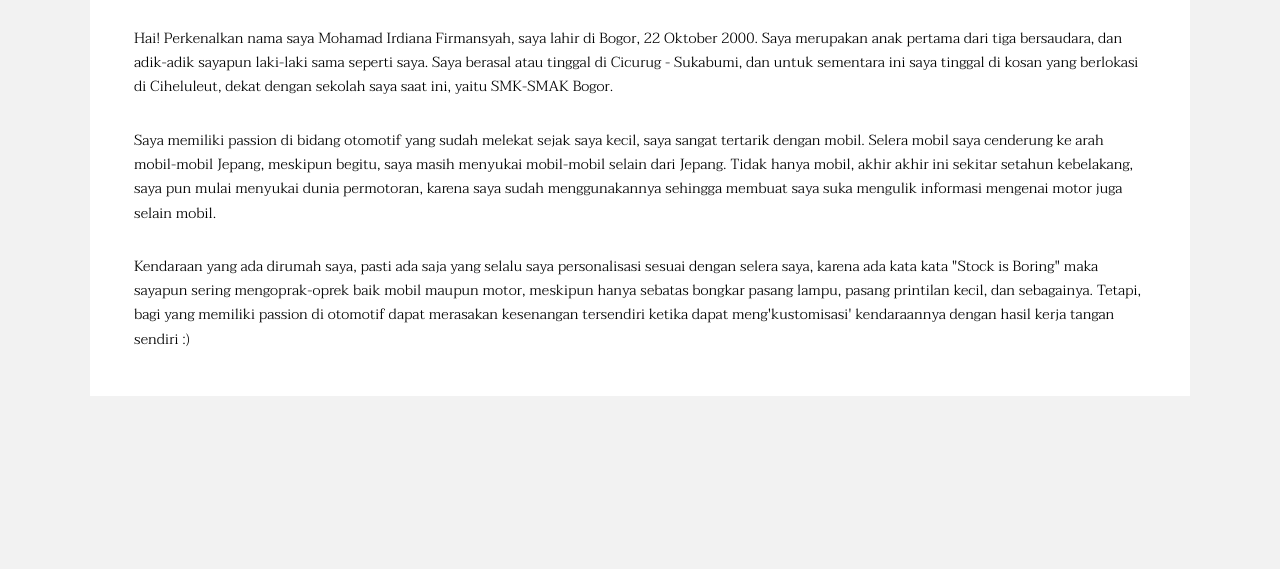
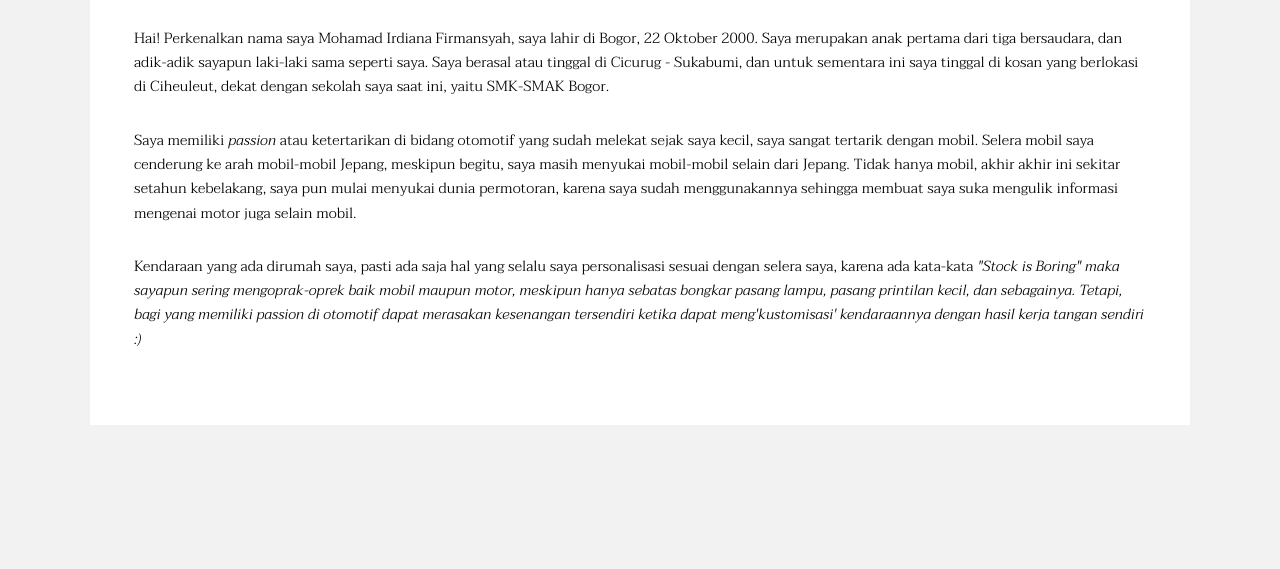
Before and after one commit to mohirdianaf/mohirdianaf.github.io, a plain HTML site: page index.html in a window 1280 px wide. Shown: the part 2529-3098 px from the top of the page. Drawn offline with Linux system fonts and the light colour scheme.

Commit message:
Update index.html

```diff
--- a/index.html
+++ b/index.html
@@ -47,9 +47,9 @@
 							<div class="image fit">
 								<img src="images/irdi profil.jpg" alt="" />
 							</div>
-								<p><font color=#000000>Hai! Perkenalkan nama saya Mohamad Irdiana Firmansyah, saya lahir di Bogor, 22 Oktober 2000. Saya merupakan anak pertama dari tiga bersaudara, dan adik-adik sayapun laki-laki sama seperti saya. Saya berasal atau tinggal di Cicurug - Sukabumi, dan untuk sementara ini saya tinggal di kosan yang berlokasi di Ciheluleut, dekat dengan sekolah saya saat ini, yaitu SMK-SMAK Bogor.</font></p>
-								<p><font color=#000000>Saya memiliki passion di bidang otomotif yang sudah melekat sejak saya kecil, saya sangat tertarik dengan mobil. Selera mobil saya cenderung ke arah mobil-mobil Jepang, meskipun begitu, saya masih menyukai mobil-mobil selain dari Jepang. Tidak hanya mobil, akhir akhir ini sekitar setahun kebelakang, saya pun mulai menyukai dunia permotoran, karena saya sudah menggunakannya sehingga membuat saya suka mengulik informasi mengenai motor juga selain mobil.</font></p>
-								<p><font color=#000000>Kendaraan yang ada dirumah saya, pasti ada saja yang selalu saya personalisasi sesuai dengan selera saya, karena ada kata kata "Stock is Boring" maka sayapun sering mengoprak-oprek baik mobil maupun motor, meskipun hanya sebatas bongkar pasang lampu, pasang printilan kecil, dan sebagainya. Tetapi, bagi yang memiliki passion di otomotif dapat merasakan kesenangan tersendiri ketika dapat meng'kustomisasi' kendaraannya dengan hasil kerja tangan sendiri :) </font></p>
+								<p><font color=#000000>Hai! Perkenalkan nama saya Mohamad Irdiana Firmansyah, saya lahir di Bogor, 22 Oktober 2000. Saya merupakan anak pertama dari tiga bersaudara, dan adik-adik sayapun laki-laki sama seperti saya. Saya berasal atau tinggal di Cicurug - Sukabumi, dan untuk sementara ini saya tinggal di kosan yang berlokasi di Ciheuleut, dekat dengan sekolah saya saat ini, yaitu SMK-SMAK Bogor.</font></p>
+									<p><font color=#000000>Saya memiliki <i>passion</i> atau ketertarikan di bidang otomotif yang sudah melekat sejak saya kecil, saya sangat tertarik dengan mobil. Selera mobil saya cenderung ke arah mobil-mobil Jepang, meskipun begitu, saya masih menyukai mobil-mobil selain dari Jepang. Tidak hanya mobil, akhir akhir ini sekitar setahun kebelakang, saya pun mulai menyukai dunia permotoran, karena saya sudah menggunakannya sehingga membuat saya suka mengulik informasi mengenai motor juga selain mobil.</font></p>
+								<p><font color=#000000>Kendaraan yang ada dirumah saya, pasti ada saja hal yang selalu saya personalisasi sesuai dengan selera saya, karena ada kata-kata <i>"Stock is Boring"<i/> maka sayapun sering mengoprak-oprek baik mobil maupun motor, meskipun hanya sebatas bongkar pasang lampu, pasang printilan kecil, dan sebagainya. Tetapi, bagi yang memiliki <i>passion<i/> di otomotif dapat merasakan kesenangan tersendiri ketika dapat meng'kustomisasi' kendaraannya dengan hasil kerja tangan sendiri :) </font></p>
 							</div>
 						</div>
 					</div>
```
